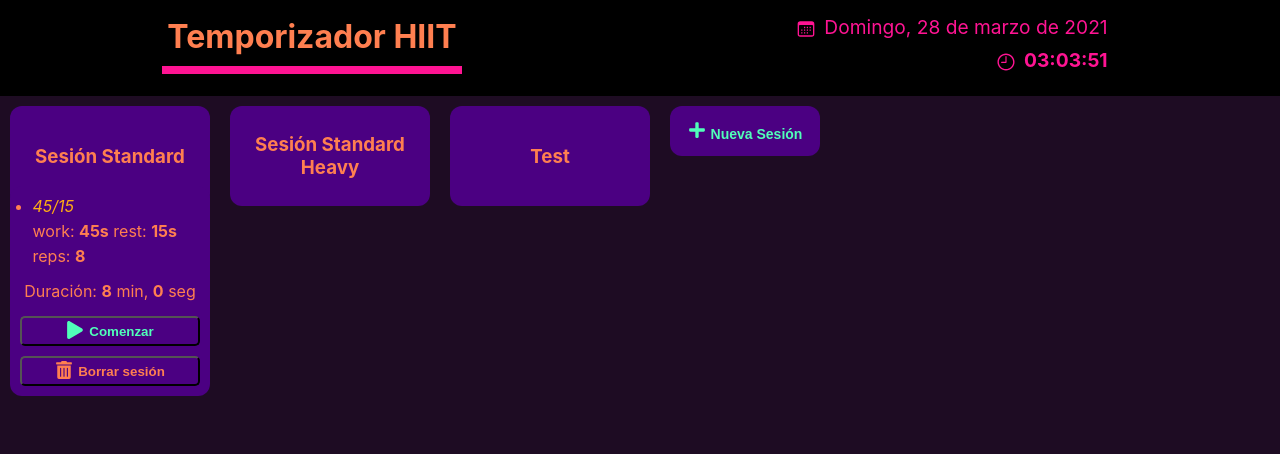
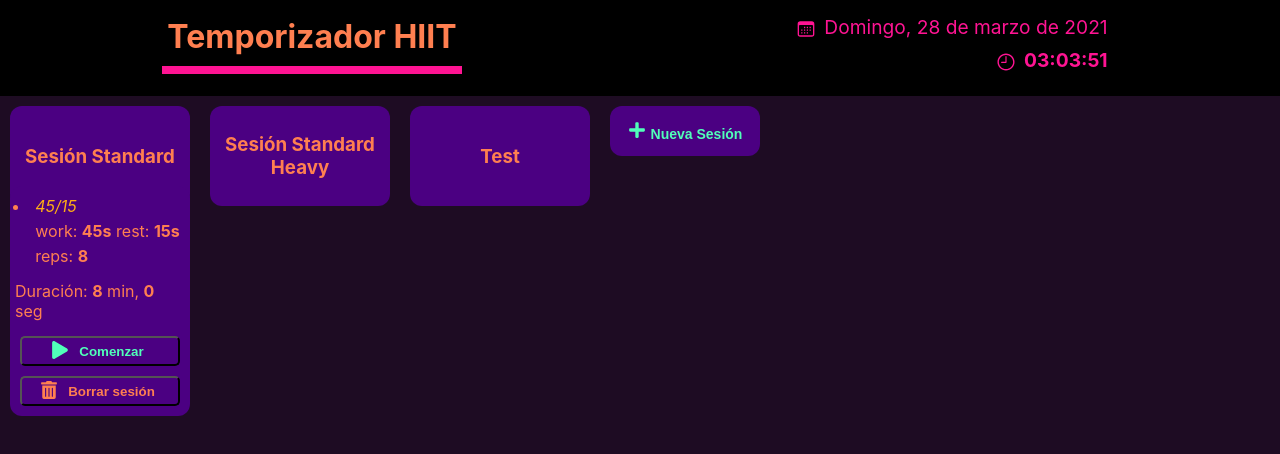
Before and after one commit to LeandroLobo/temporizadorHIIT, a React (Create React App) app: page / in a window 1280 px wide. Both pictures are taken after a click on the element "Sesión Standard". Shown: the top 454 px of the page. Built offline with nearby package versions, Linux system fonts and the light colour scheme.

Commit message:
ajustes de tamaños

```diff
--- a/src/css/session.css
+++ b/src/css/session.css
@@ -3,7 +3,7 @@
     flex-direction: column;
     align-items: center;
     color: coral;
-    width: 200px;
+    width: 180px;
     background-color: indigo;
     min-height: 90px;
     padding-bottom: 10px;
@@ -19,7 +19,7 @@
     margin: 5px 0;
 }
 .session p{
-    margin: 5px 0;
+    margin: 5px;
 }
 .session button{
     margin: 10px;
@@ -28,7 +28,7 @@
     color:rgb(255, 173, 20);
     font-style: italic;
     word-break: break-word;
-    width: 170px;
+    width: 135px;
 }
 .form-buttons{
     display: flex;
--- a/src/css/table.css
+++ b/src/css/table.css
@@ -1,8 +1,5 @@
 .table-box{
     position: relative;
-}
-.table-box > nav{
-    margin: 10px;
 }
 .table-content{
     display: flex;
@@ -13,7 +10,8 @@
 }
 .session-name{
     color: coral;
-    width: 200px;
+    padding: 0px 5px;
+    width: 170px;
     height: 100px;
     display: flex;
     justify-content: center;
```
